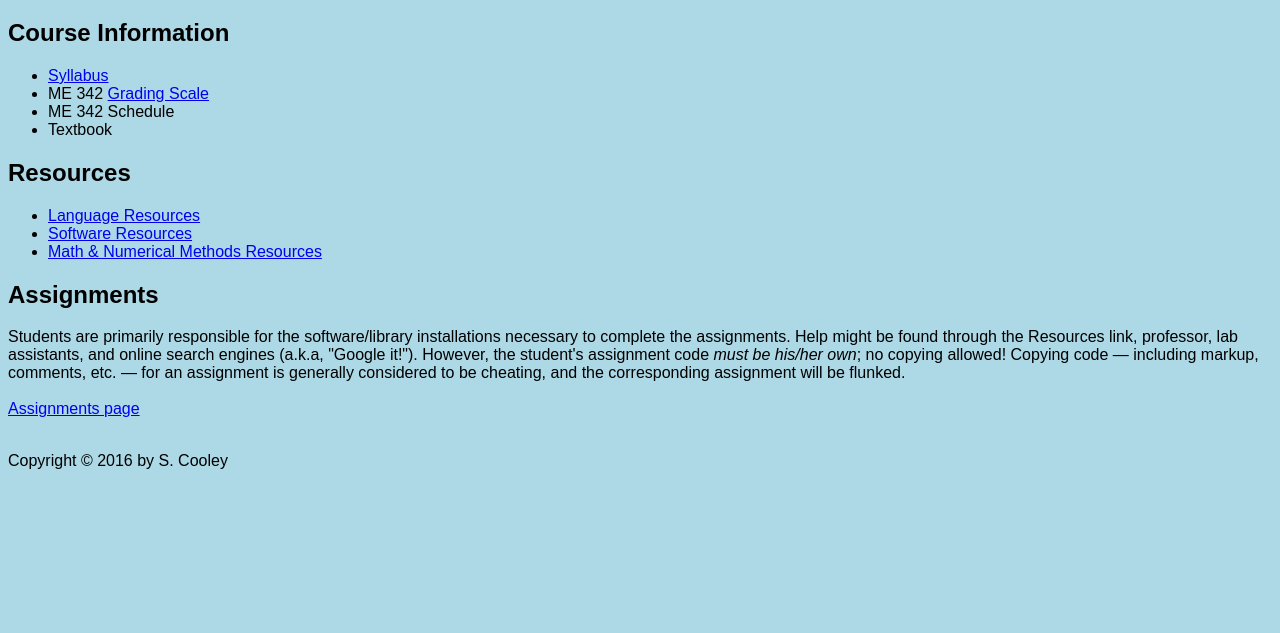
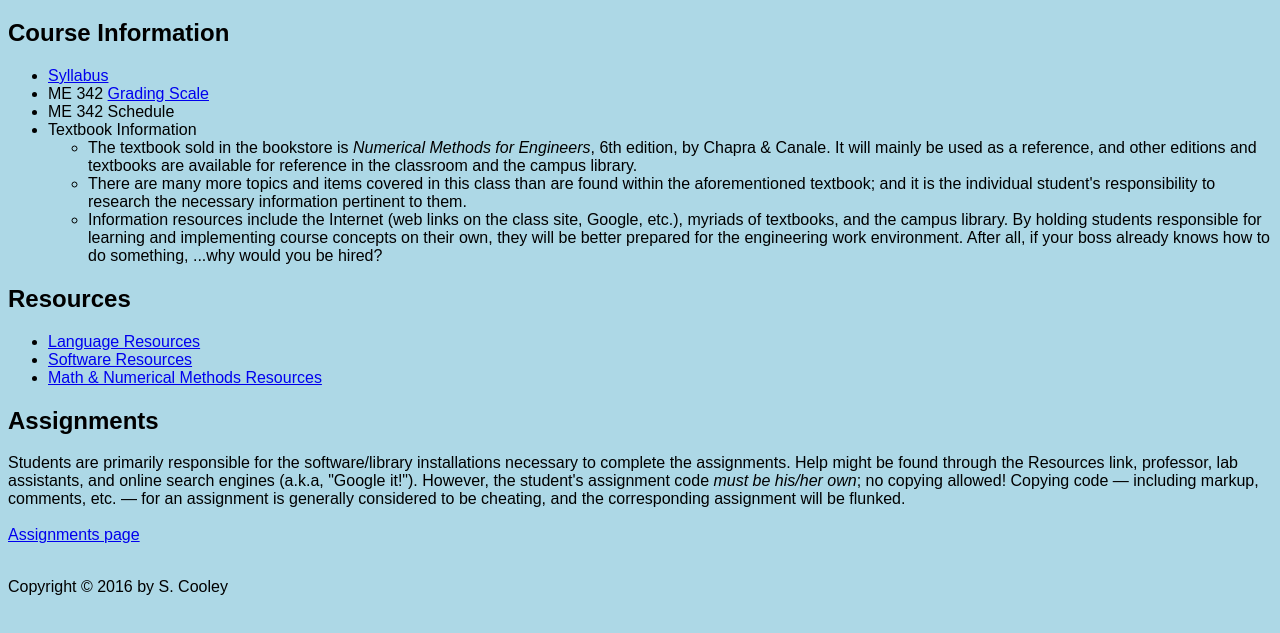
Before and after one commit to snowyrapids/courses, a plain HTML site: page NumericalMethods/NumericalMethods_index.html in a window 1280 px wide. Shown: the part 61-694 px from the top of the page. Drawn offline with Linux system fonts and the light colour scheme.

Commit message:
Added textbook information to main Num. Methods page.

```diff
--- a/NumericalMethods/NumericalMethods_index.html
+++ b/NumericalMethods/NumericalMethods_index.html
@@ -12,7 +12,12 @@
 	<li><a href="../Common/Syllabus.html">Syllabus</a></li>
 	<li>ME 342 <a href="ME342grades.html">Grading Scale</a></li>
 	<li>ME 342 Schedule</li>
-	<li>Textbook</li>
+	<li>Textbook Information
+		<ul>
+		<li>The textbook sold in the bookstore is <em>Numerical Methods for Engineers</em>, 6th edition, by Chapra & Canale.  It will mainly be used as a reference, and other editions and textbooks are available for reference in the classroom and the campus library.</li>
+		<li>There are many more topics and items covered in this class than are found within the aforementioned textbook; and it is the individual student's responsibility to research the necessary information pertinent to them.</li>
+		<li>Information resources include the Internet (web links on the class site, Google, etc.), myriads of textbooks, and the campus library. By holding students responsible for learning and implementing course concepts on their own, they will be better prepared for the engineering work environment.  After all, if your boss already knows how to do something, ...why would you be hired?</li>
+		</ul></li>
 </ul></p>
 
 <h2>Resources</h2>
```
